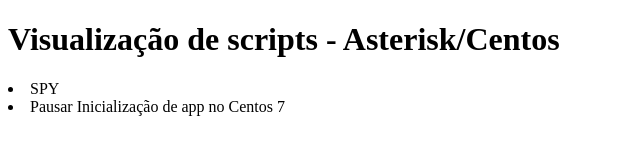
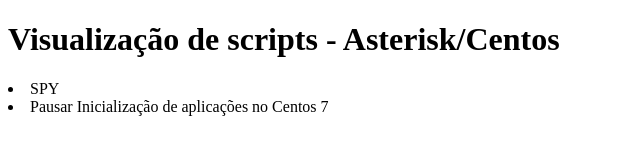
Before and after one commit to caiodesj/voip, a plain HTML site: page index.html in a window 1280 px wide. Shown: the full height of the page, 0-640 px from the left. Drawn offline with Linux system fonts and the light colour scheme.

Commit message:
Alteração do nome do script de pausa para o Centos 7

```diff
--- a/index.html
+++ b/index.html
@@ -7,6 +7,6 @@
 <body>
 <h1>Visualização de scripts - Asterisk/Centos</h1>
 <li>SPY</li>
-<li>Pausar Inicialização de app no Centos 7 </li>
+<li>Pausar Inicialização de aplicações no Centos 7 </li>
 </body>
 </html>
```
